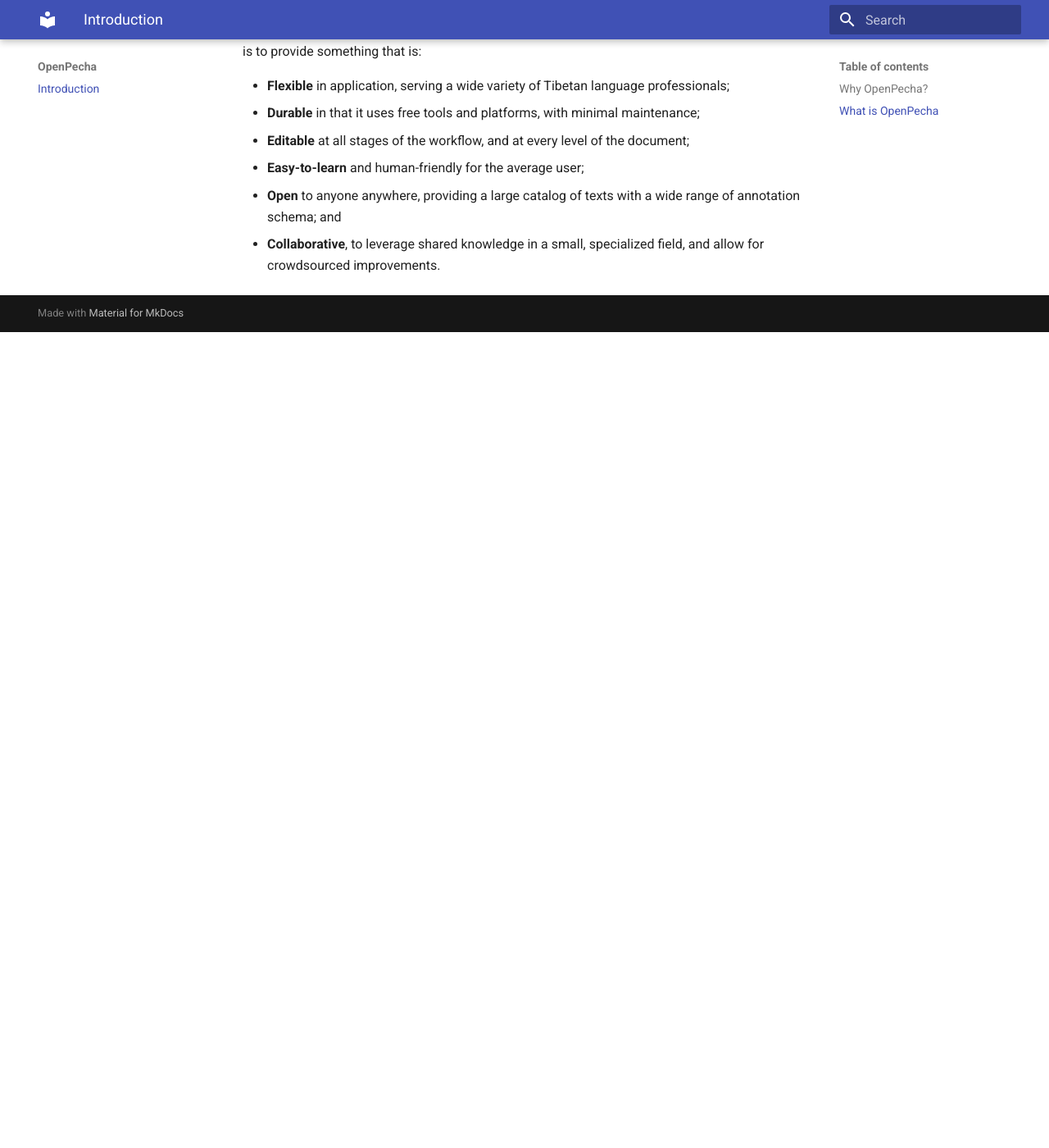
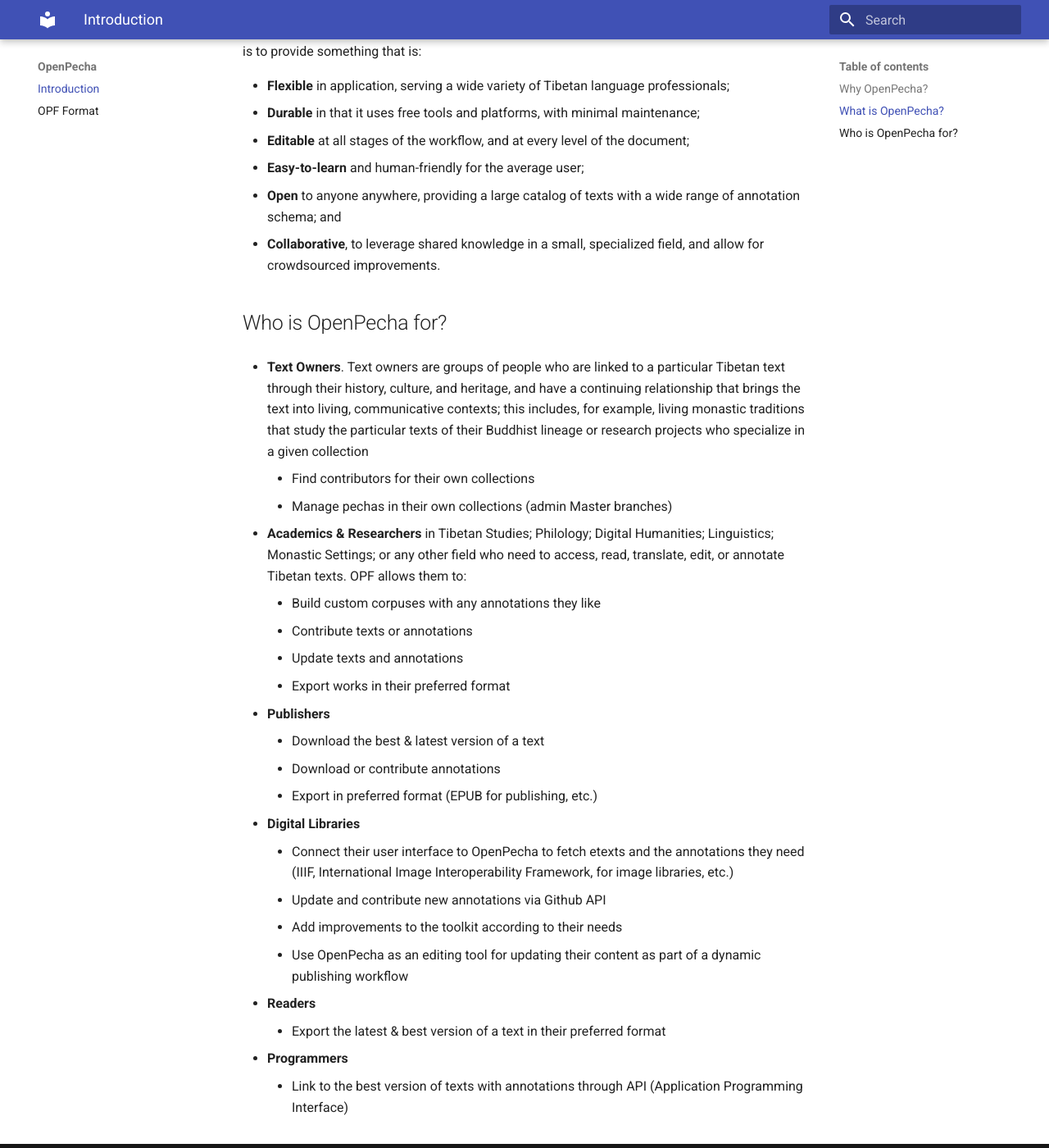
Before and after one commit to OpenPecha/docs, an MkDocs documentation site: the page built from docs/index.md, in a window 1280 px wide and 1400 px high, scrolled down 1385 px. Shown: the whole window at 82% size. Built offline with MkDocs 1.6.1 and Material for MkDocs 9.7.7, drawn with Linux system fonts in a browser that asks for light colours; before the commit the page ends 1790 px from its top, so only the background shows below that; some of the changed text lies outside the part shown.

Commit message:
add opf format section

```diff
--- a/docs/index.md
+++ b/docs/index.md
@@ -10,7 +10,7 @@
 
 That’s why we’ve designed OpenPecha to be a public, open platform for collaborative etext curation and annotation sharing. Its aim is providing a wide range of users with the latest version of the exact “view” of any text they need, while maintaining the integrity of the text and its annotations, and simultaneously allowing for community improvements and additions. In this paper, we explore the details of how the project came to be; what it is and how it works; while also presenting a few common use cases.
 
-## What is OpenPecha
+## What is OpenPecha?
 
 As we’ve touched on above, a truly modern digital publication is never a “final”, static image. Instead, it’s a living, breathing entity in constant communication with its community. The Tibetan digital landscape needs an open space where data can be gathered; on offer to anyone in the community; and open to collaborative curation and annotation, while also responding to users’ needs. This kind of public-domain, digital publishing will be familiar to anyone who’s heard of Project Gutenburg and its Distributed Proofreaders platform, and the offshoots they’ve inspired (GITenberg, WikiBooks, etc.). From a practical standpoint, that means we need a tool that imports from, and exports to, formats common to users who access Tibetan texts; that transfers annotations from one base text to another; and that offers an organized, systematic catalog of titles, versions, annotations, and related texts. This data-first maintenance and interoperability are the core aims of OpenPecha’s database, format, and toolkit.
 
@@ -22,3 +22,31 @@
 - **Easy-to-learn** and human-friendly for the average user;
 - **Open** to anyone anywhere, providing a large catalog of texts with a wide range of annotation schema; and
 - **Collaborative**, to leverage shared knowledge in a small, specialized field, and allow for crowdsourced improvements.
+
+## Who is OpenPecha for?
+- **Text Owners**. Text owners are groups of people who are linked to a particular Tibetan text through their history, culture, and heritage, and have a continuing relationship that brings the text into living, communicative contexts; this includes, for example, living monastic traditions that study the particular texts of their Buddhist lineage or research projects who specialize in a given collection
+    - Find contributors for their own collections
+    - Manage pechas in their own collections (admin Master branches)
+
+- **Academics & Researchers** in Tibetan Studies; Philology; Digital Humanities; Linguistics; Monastic Settings; or any other field who need to access, read, translate, edit, or annotate Tibetan texts. OPF allows them to:
+    - Build custom corpuses with any annotations they like
+    - Contribute texts or annotations
+    - Update texts and annotations
+    - Export works in their preferred format
+
+- **Publishers**
+    - Download the best & latest version of a text
+    - Download or contribute annotations
+    - Export in preferred format (EPUB for publishing, etc.)
+
+- **Digital Libraries**
+    - Connect their user interface to OpenPecha to fetch etexts and the annotations they need (IIIF, International Image Interoperability Framework, for image libraries, etc.)
+    - Update and contribute new annotations via Github API
+    - Add improvements to the toolkit according to their needs
+    - Use OpenPecha as an editing tool for updating their content as part of a dynamic publishing workflow
+
+- **Readers**
+    - Export the latest & best version of a text in their preferred format
+
+- **Programmers**
+    - Link to the best version of texts with annotations through API (Application Programming Interface)
--- a/mkdocs.yml
+++ b/mkdocs.yml
@@ -3,3 +3,4 @@
   name: material
 nav:
   - Introduction: index.md
+  - OPF Format: opf-format.md
```
Also changed, not shown: docs/opf-format.md (added, +42 -0 lines).
